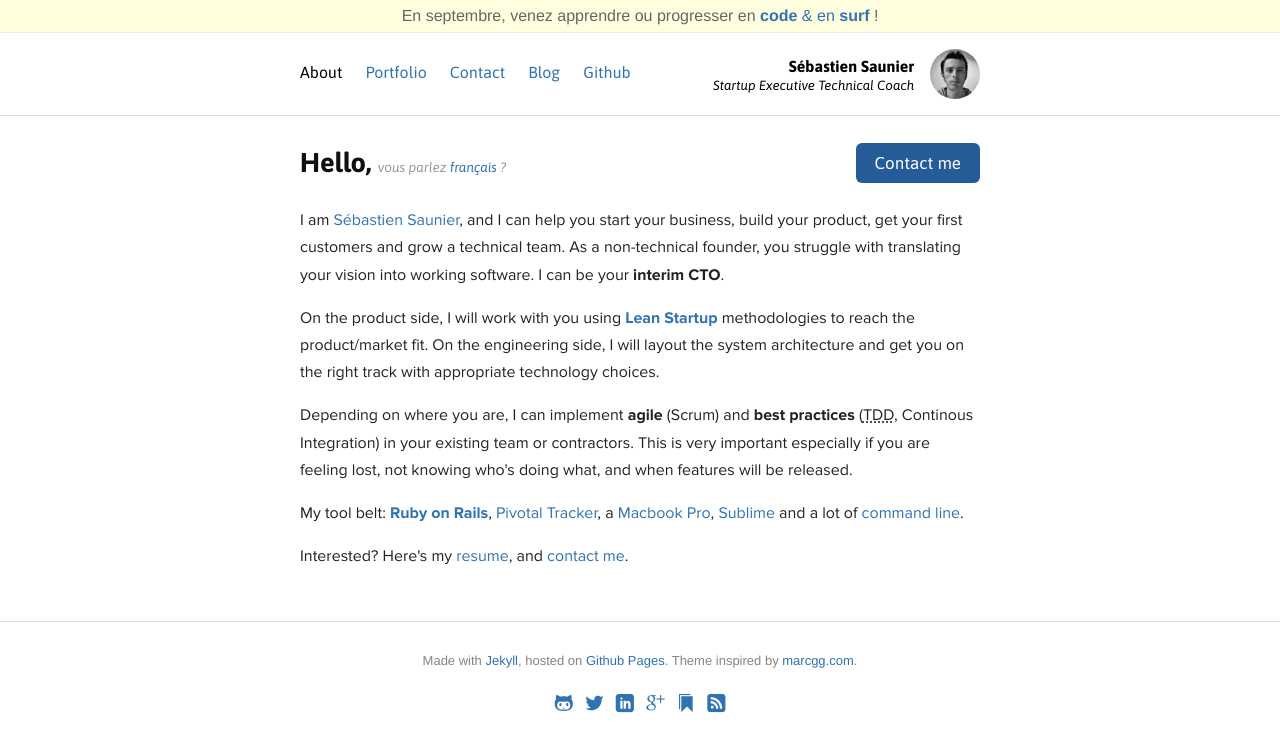
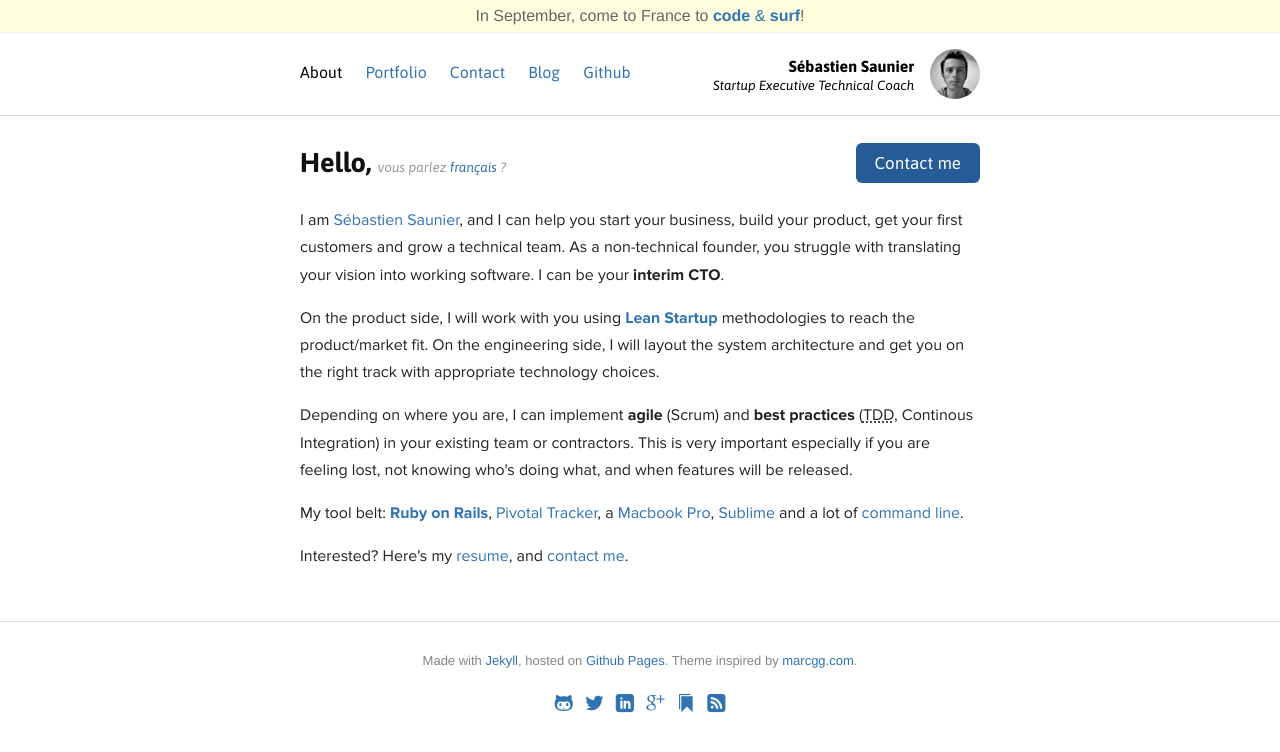
Before and after one commit to ssaunier/ssaunier.github.io, a Jekyll site: the page built from index.html, in a window 1280 px wide. Shown: the top 752 px of the page. Built offline with Jekyll 4.4.1, drawn with Linux system fonts in a browser that asks for light colours; Markdown is read by kramdown in place of the engine named in the settings.

Commit message:
Emglish message for code & surf

```diff
--- a/_layouts/default.html
+++ b/_layouts/default.html
@@ -32,7 +32,11 @@
 </head>
 <body>
   <div class="top-bar">
+    {% if page.language == 'fr' %}
     En septembre, venez apprendre ou progresser en <a href="http://surfcamp.lewagon.org"><strong>code</strong> & en <strong>surf</strong></a> !
+    {% else %}
+    In September, come to France to <a href="http://surfcamp.lewagon.org"><strong>code</strong> & <strong>surf</strong></a>!
+    {% endif %}
   </div>
 
   <div class="header-container">
```
